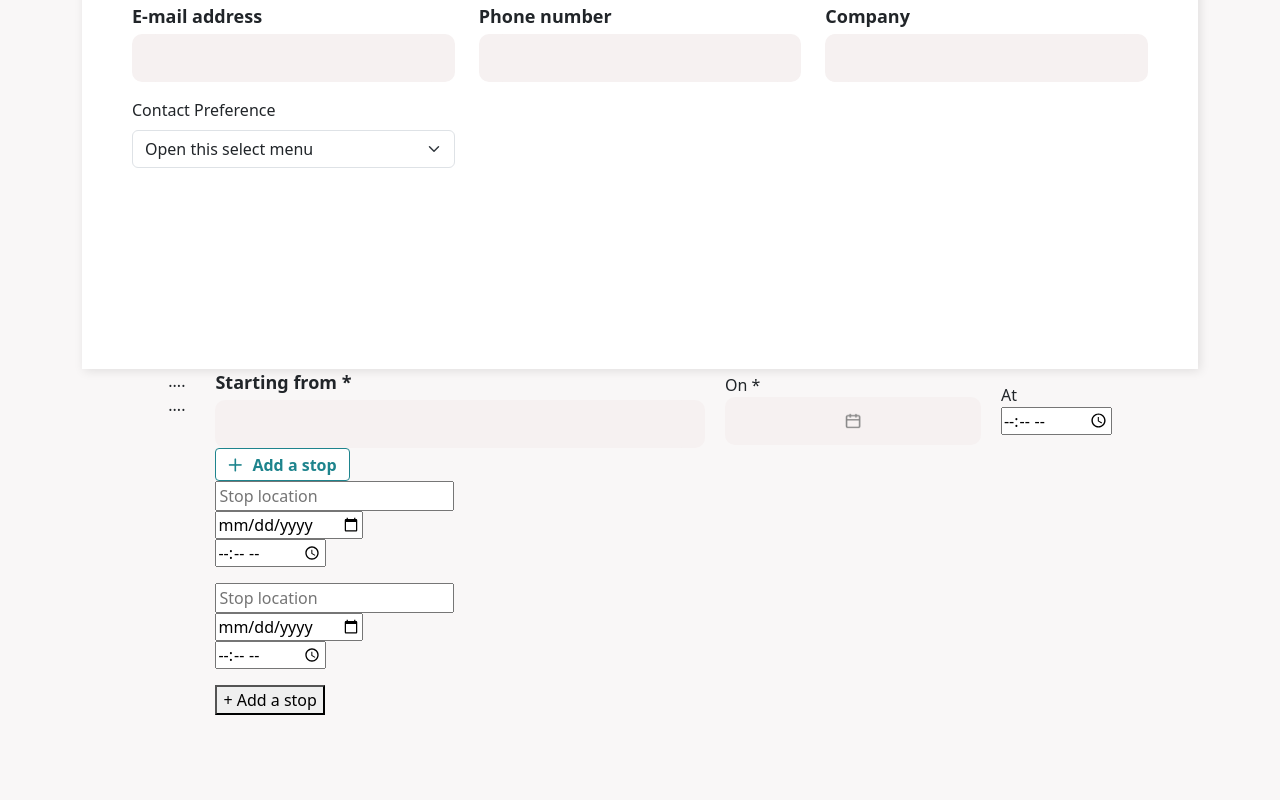
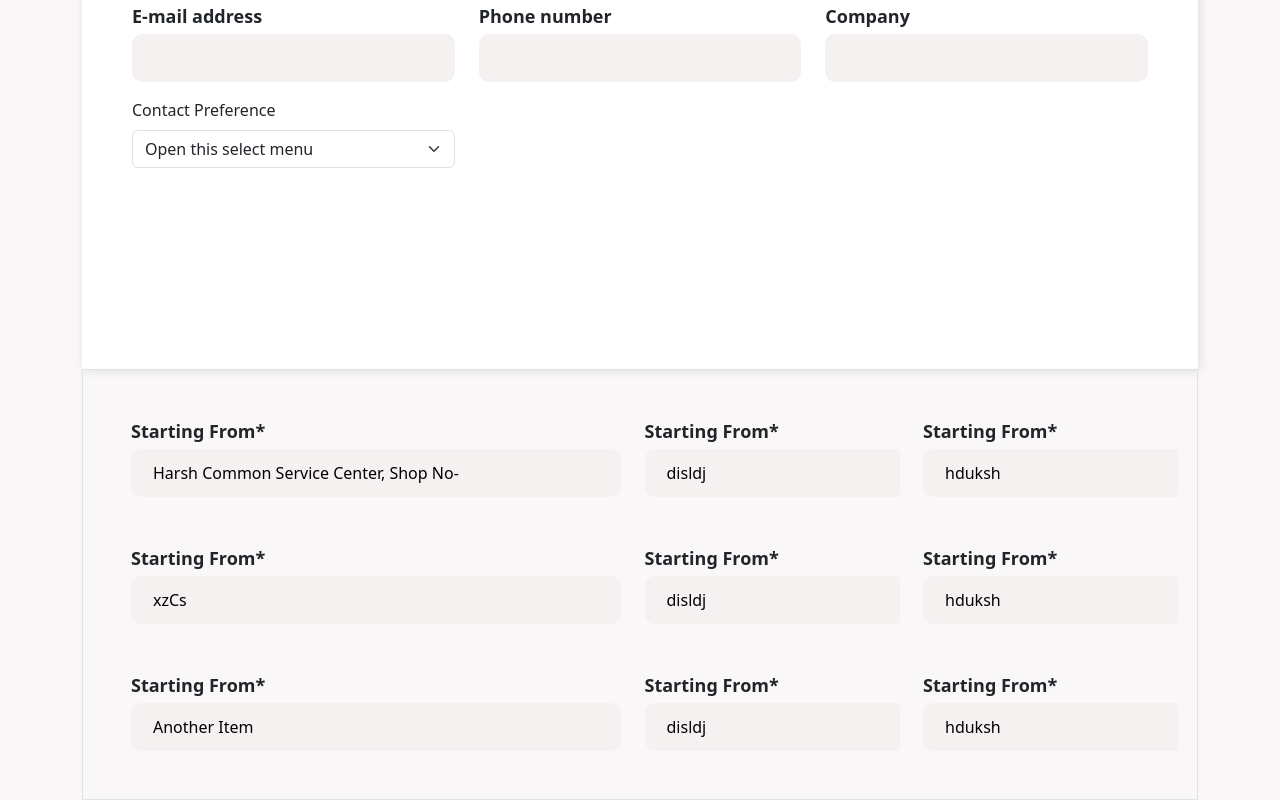
Before and after one commit to parthsunilmodi/buster, a React (Vite) app: page /dashboard in a window 1280 px wide. Shown: the part 1617-2417 px from the top of the page. Before the commit the page ends 2332 px from the top, so only its background shows below. Built offline with nearby package versions, Linux system fonts and the light colour scheme.

Commit message:
feat: impmelent drag and drop

```diff
--- a/package.json
+++ b/package.json
@@ -15,6 +15,8 @@
     "react": "^19.0.0",
     "react-bootstrap": "^2.10.9",
     "react-datepicker": "^8.2.1",
+    "react-dnd": "^16.0.1",
+    "react-dnd-html5-backend": "^16.0.1",
     "react-dom": "^19.0.0",
     "react-router-dom": "^7.4.0",
     "react-uploader": "^3.43.0",
--- a/src/components/TripPlanner/index.tsx
+++ b/src/components/TripPlanner/index.tsx
@@ -1,68 +1,111 @@
-import { useState } from 'react';
+import React, { useState } from "react";
+import { DndProvider, useDrag, useDrop } from "react-dnd";
+import { HTML5Backend } from "react-dnd-html5-backend";
+import DatePicker from 'react-datepicker';
+import ClockIcon from '../../assets/images/clock-icon.png';
+import CalenderIcon from '../../assets/images/clock-icon.png';
 import InputField from '../Input/Input';
-import plusIcon from '../../assets/images/plusIcon.png'
-import './TripPlanner.scss';
-import CustomDateRange from '../DateRangePicker/index';
+const ItemType = "DRAGGABLE_ITEM";
 
-const TripPlanner = () => {
-  const stopsList = [
-    { location: '', date: '', time: '' },
-    { location: '', date: '', time: '' },
-  ];
-  const [stops, setStops] = useState(stopsList);
-  const [trip, setTrip] = useState({ start: '', destination: '', date: '', time: '' });
+const DraggableItem = ({ item, index, moveItem }) => {
+  const [, ref] = useDrag({
+    type: ItemType,
+    item: { index },
+  });
+  const [startDate, setStartDate] = useState<Date | null>(null);
+  const [startTime, setStartTime] = useState<Date | null>(null);
 
-  const addStop = () => {
-    setStops([...stops, { location: '', date: '', time: '' }]);
-  };
+  const [, drop] = useDrop({
+    accept: ItemType,
+    hover: (draggedItem) => {
+      if (draggedItem.index !== index) {
+        moveItem(draggedItem.index, index);
+        draggedItem.index = index;
+      }
+    },
+  });
 
   return (
-    <div className="">
-      <div className="trip-planner">
-        <div className="stepper-container">
-          <div className="stepper-line"></div>
-          <div className="stepper-item start"></div>
-          {stops.map((_, index) => (
-            <div key={index} className="stepper-item stop">....</div>
-          ))}
-          <div className="stepper-item end"></div>
-        </div>
+    <div className="d-flex flex-row items-center gap-4 p-4" ref={(node) => ref(drop(node))}>
+      {/* Starting From Input */}
+      <div className="w-50">
+        <InputField value={item.text} label="Starting From*"  />
+      </div>
+      <div className="w-25">
+        <InputField value={"disldj"} label="Starting From*" />
+      </div>
+      <div className="w-25">
+        <InputField value="hduksh" label="Starting From*" />
+      </div>
 
-        <div>
-          <div className="single-location">
-            <div>
-              <InputField type="text" label="Starting from *"/>
-            </div>
-            <div>
-              <div>On *</div>
-              <CustomDateRange />
-            </div>
-            <div>
-              <div>At</div>
-              <input type="time"/>
-            </div>
-          </div>
-          <button className="common-btn" onClick={addStop}> <img src={plusIcon} alt="PlusIcon" /> Add a stop</button>
+      {/*/!* Date Picker *!/*/}
+      {/*<div className="flex flex-col">*/}
+      {/*  <label className="text-sm font-medium">*/}
+      {/*    On <span className="text-red-500">*</span>*/}
+      {/*  </label>*/}
+      {/*  <div className="relative">*/}
+      {/*    <DatePicker*/}
+      {/*      selected={startDate}*/}
+      {/*      onChange={(date) => setStartDate(date)}*/}
+      {/*      className="w-32 p-2 border rounded-md bg-gray-100"*/}
+      {/*      placeholderText="Select date"*/}
+      {/*    />*/}
+      {/*    <img src={CalenderIcon} alt="calender" />*/}
+      {/*    /!*<CalendarIcon className="w-5 h-5 absolute right-2 top-3 text-gray-500" />*!/*/}
+      {/*  </div>*/}
+      {/*</div>*/}
 
-          {stops.map((stop, index) => (
-            <div className="mb-3" key={index}>
-              <div>
-                <input type="text" placeholder="Stop location"/>
-              </div>
-              <div>
-                <input type="date"/>
-              </div>
-              <div>
-                <input type="time"/>
-              </div>
-            </div>
-          ))}
-
-          <button variant="outline-primary" onClick={addStop}>+ Add a stop</button>
-        </div>
-      </div>
+      {/*/!* Time Picker *!/*/}
+      {/*<div className="flex flex-col">*/}
+      {/*  <label className="text-sm font-medium">At</label>*/}
+      {/*  <div className="relative">*/}
+      {/*    <DatePicker*/}
+      {/*      selected={startTime}*/}
+      {/*      onChange={(time) => setStartTime(time)}*/}
+      {/*      showTimeSelect*/}
+      {/*      showTimeSelectOnly*/}
+      {/*      timeIntervals={15}*/}
+      {/*      timeCaption="Time"*/}
+      {/*      dateFormat="h:mm aa"*/}
+      {/*      className="w-32 p-2 border rounded-md bg-gray-100"*/}
+      {/*      placeholderText="Select time"*/}
+      {/*    />*/}
+      {/*    <img src={ClockIcon} alt="calender" />*/}
+      {/*    /!*<ClockIcon className="w-5 h-5 absolute right-2 top-3 text-gray-500" />*!/*/}
+      {/*  </div>*/}
+      {/*</div>*/}
     </div>
   );
 };
 
-export default TripPlanner;
+const DraggableList = () => {
+  const [items, setItems] = useState([
+    { id: 1, text: "Harsh Common Service Center, Shop No-" },
+    { id: 2, text: "xzCs" },
+    { id: 3, text: "Another Item" },
+  ]);
+
+  const moveItem = (fromIndex, toIndex) => {
+    const updatedItems = [...items];
+    const [movedItem] = updatedItems.splice(fromIndex, 1);
+    updatedItems.splice(toIndex, 0, movedItem);
+    setItems(updatedItems);
+  };
+
+  return (
+    <DndProvider backend={HTML5Backend}>
+      <div className="w-100 border p-4">
+        {items.map((item, index) => (
+          <DraggableItem
+            key={item.id}
+            item={item}
+            index={index}
+            moveItem={moveItem}
+          />
+        ))}
+      </div>
+    </DndProvider>
+  );
+};
+
+export default DraggableList;
--- a/src/main.tsx
+++ b/src/main.tsx
@@ -1,6 +1,7 @@
 import { StrictMode } from 'react';
 import { createRoot } from 'react-dom/client';
 import { BrowserRouter } from 'react-router-dom';
+import "react-datepicker/dist/react-datepicker.css";
 import App from './App';
 import './index.scss';
 
```
Also changed, not shown: src/assets/images/clock-icon.png (added), 1 other file (tests, documents, lock files or other folders).
